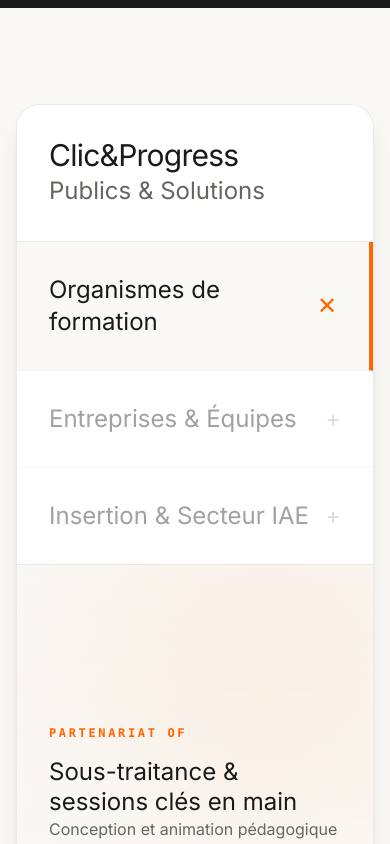
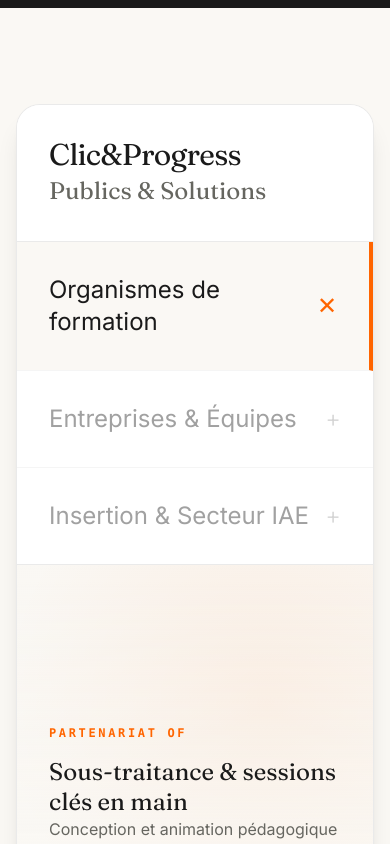
Before and after one commit to arabelunix-ui/click-and-progress, a Next.js app: page / in a window 390 px wide. Shown: the part 5680-6524 px from the top of the page. Built offline with nearby package versions, Linux system fonts and the light colour scheme; no server answers.

Commit message:
fix: Add style prop to EditableText to fix TS build errors

```diff
--- a/src/components/EditableText.tsx
+++ b/src/components/EditableText.tsx
@@ -20,6 +20,7 @@
   contentKey?: string;
   as?: keyof React.JSX.IntrinsicElements;
   className?: string;
+  style?: React.CSSProperties;
   onSave?: (newText: string) => void;
   multiline?: boolean;
 }
@@ -29,6 +30,7 @@
   contentKey,
   as: Component = "span",
   className = "",
+  style,
   onSave,
   multiline = false,
 }: EditableTextProps) {
@@ -125,7 +127,7 @@
 
   if (isEditing && isEditable) {
     return (
-      <div className={`relative inline-block w-full ${className}`}>
+      <div className={`relative inline-block w-full ${className}`} style={style}>
         {multiline ? (
           <textarea
             ref={inputRef as React.RefObject<HTMLTextAreaElement>}
@@ -164,6 +166,7 @@
       className={`relative inline-block transition-all duration-200 group ${className} ${
         isHovered && isEditable ? "ring-2 ring-blue-400 ring-offset-4 rounded cursor-text" : ""
       }`}
+      style={style}
       onMouseEnter={() => isEditable && setIsHovered(true)}
       onMouseLeave={() => isEditable && setIsHovered(false)}
       onClick={(e) => {
```
